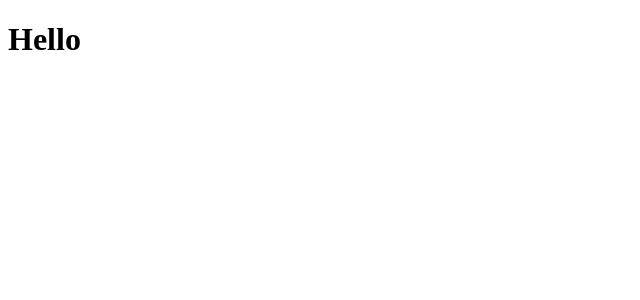
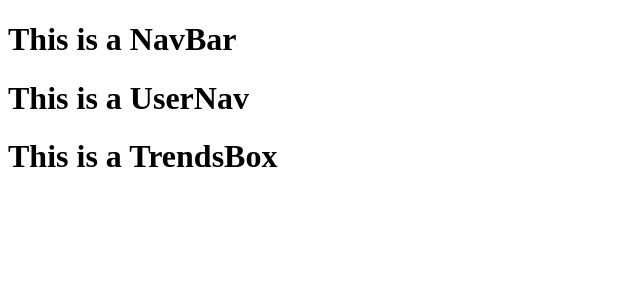
Before and after one commit to 123lk/ffs-front-portfolio, a React app: page / in a window 1280 px wide. Shown: the top 300 px of the page, without its empty margins (0-640 px from the left). Built offline with nearby package versions, Linux system fonts and the light colour scheme.

Commit message:
added component files for the NavBar

```diff
--- /dev/null
+++ b/src/components/App.js
@@ -0,0 +1,14 @@
+import React from 'react';
+import NavBar from './navBar/NavBar';
+
+class App extends React.Component {
+  render () {
+    return (
+      <div>
+        <NavBar/>
+      </div>
+    );
+  }
+}
+
+export default App;
--- /dev/null
+++ b/src/components/navBar/NavBar.js
@@ -0,0 +1,17 @@
+import React from 'react';
+import TrendsBox from './TrendsBox';
+import UserNav from './UserNav';
+
+class NavBar extends React.Component {
+  render () {
+    return (
+      <div>
+        <h1>This is a NavBar</h1>
+        <UserNav/>
+        <TrendsBox/>
+      </div>
+    );
+  }
+}
+
+export default NavBar;
--- /dev/null
+++ b/src/components/navBar/TrendsBox.js
@@ -0,0 +1,11 @@
+import React from 'react';
+
+class TrendsBox extends React.Component {
+  render () {
+    return (
+      <h1>This is a TrendsBox</h1>
+    );
+  }
+}
+
+export default TrendsBox;
--- /dev/null
+++ b/src/components/navBar/UserNav.js
@@ -0,0 +1,11 @@
+import React from 'react';
+
+class UserNav extends React.Component {
+  render () {
+    return (
+      <h1>This is a UserNav</h1>
+    );
+  }
+}
+
+export default UserNav;
--- a/src/index.js
+++ b/src/index.js
@@ -1,7 +1,7 @@
 import React from 'react';
 import ReactDOM from 'react-dom';
+import App from './components/App';
 
-const App = () => <h1>Hello</h1>;
 
 ReactDOM.render(
   <App />,
```
